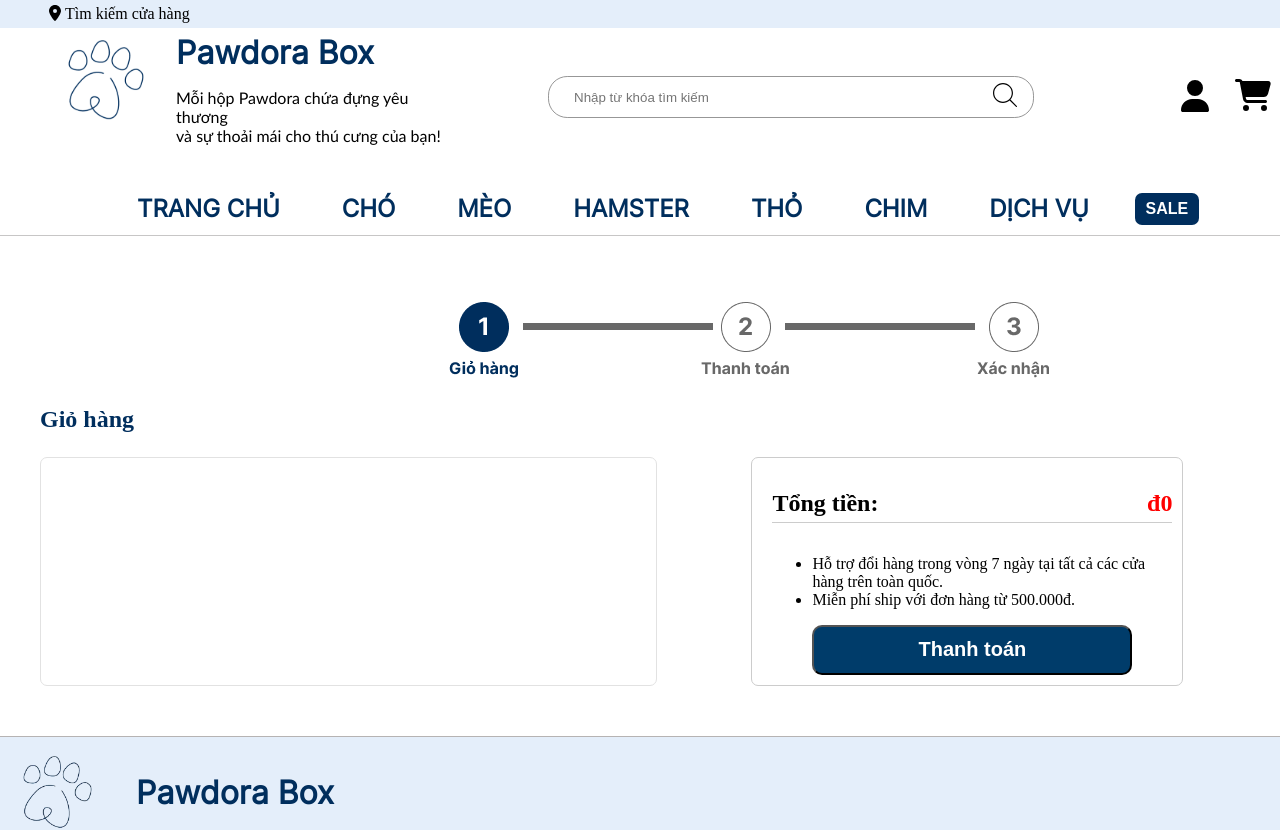
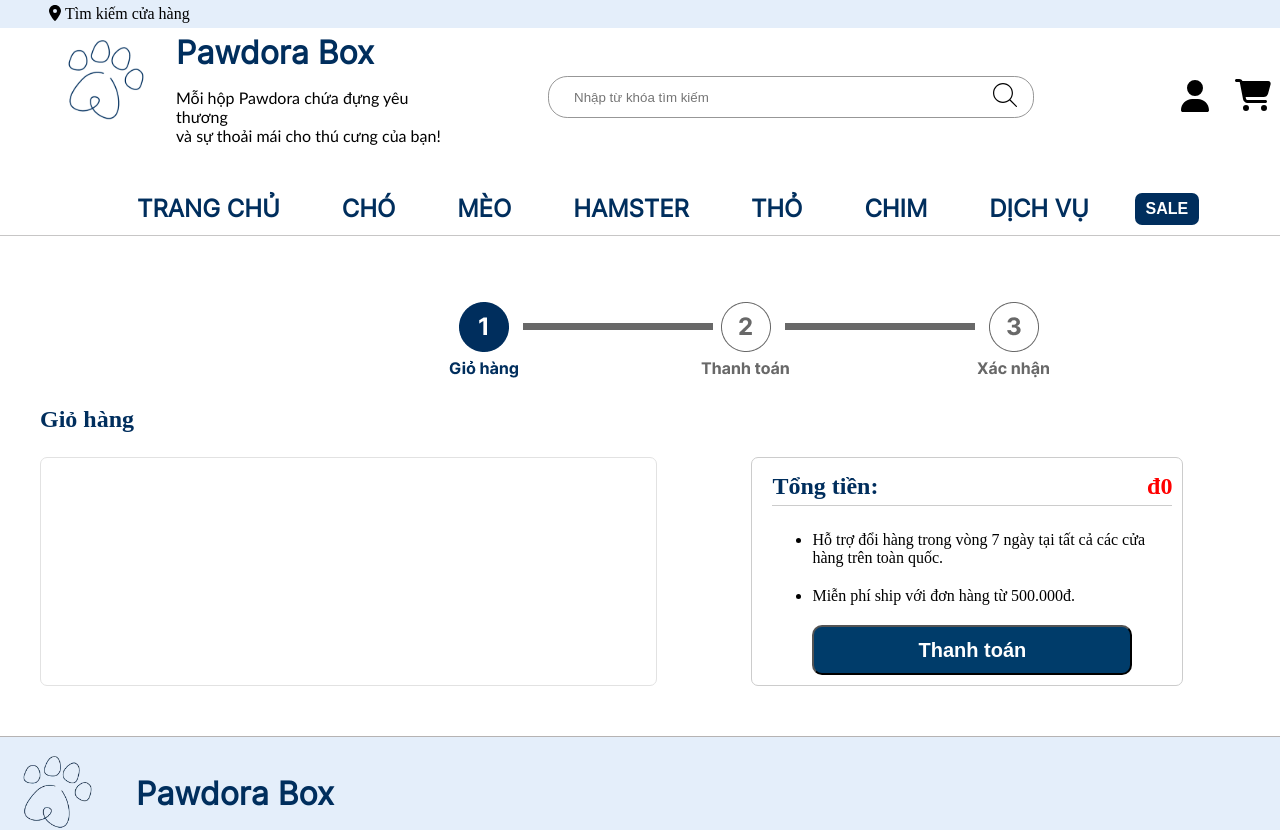
Before and after one commit to YaseiTanuki/Pawdora-Box, a React (Vite) app: page /cart in a window 1280 px wide. Shown: the top 830 px of the page. Built offline with nearby package versions, Linux system fonts and the light colour scheme.

Commit message:
up lại

```diff
--- a/src/pages/cart/cart.scss
+++ b/src/pages/cart/cart.scss
@@ -67,9 +67,11 @@
         margin-bottom: 50px;
         border-radius: 7px;
         h1{
+            margin-bottom: 25px;
+            margin-top: 15px;
             font-size: 24px;
             .not-red {
-                color:black
+                color:#002E5D;
             }
 
             display: flex;
@@ -88,6 +90,9 @@
             font-weight: bold;
             margin-left: 10%;
         }
+        li{
+            margin-bottom: 20px;
+        }
 
     }
 }
```
